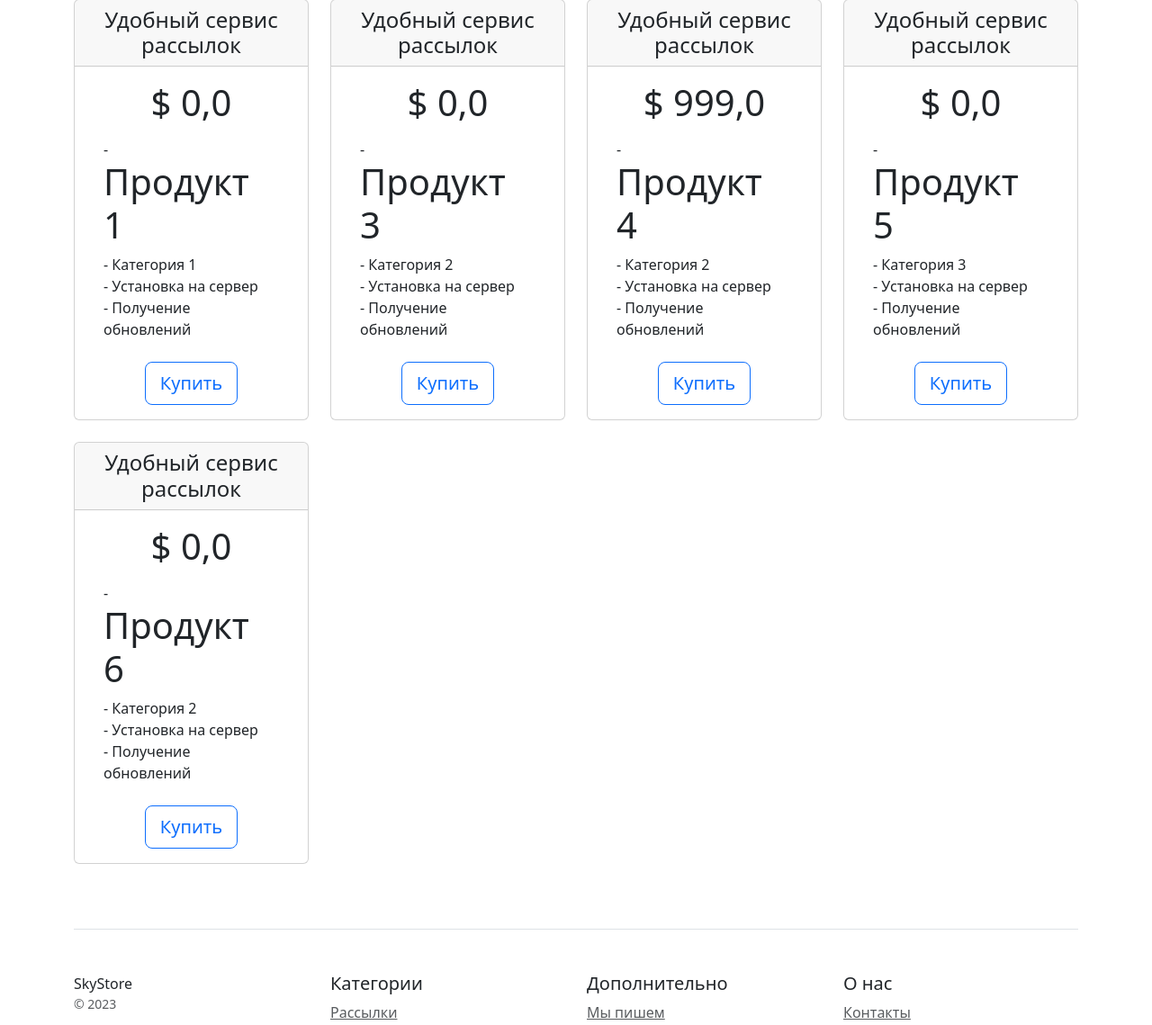
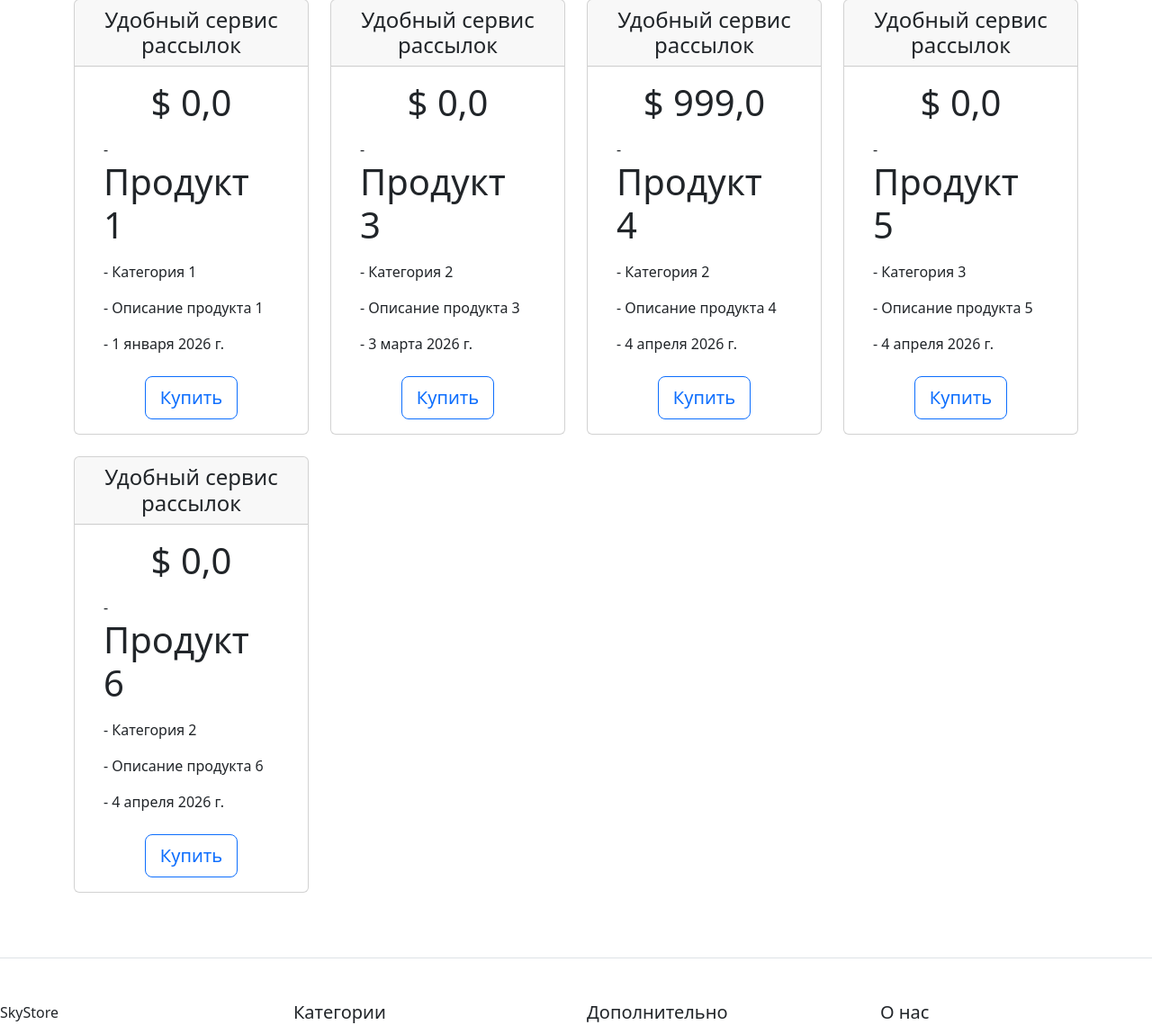
Before and after one commit to kokc80/H23, a Django app: page / in a window 1280 px wide. Shown: the part 340-1479 px from the top of the page at 90% size. Run offline with Django 5.2, Linux system fonts and the light colour scheme; data comes from the database, SQL or seed files in the repository; some libraries are stand-ins or nearby versions.

Commit message:
основной блок 20260304

```diff
--- /dev/null
+++ b/catalog/templates/includes/inc_footer.html
@@ -0,0 +1,30 @@
+    <footer class="pt-4 my-md-5 pt-md-5 border-top">
+        <div class="row">
+            <div class="col-12 col-md">
+                SkyStore
+                <small class="d-block mb-3 text-muted">&copy; 2023</small>
+            </div>
+            <div class="col-6 col-md">
+                <h5>Категории</h5>
+                <ul class="list-unstyled text-small">
+                    <li><a class="text-muted" href="#">Рассылки</a></li>
+                    <li><a class="text-muted" href="#">Телеграм боты</a></li>
+                    <li><a class="text-muted" href="#">Полезные утилиты</a></li>
+                    <li><a class="text-muted" href="#">Веб-приложения</a></li>
+                    <li><a class="text-muted" href="#">Микросервисы</a></li>
+                </ul>
+            </div>
+            <div class="col-6 col-md">
+                <h5>Дополнительно</h5>
+                <ul class="list-unstyled text-small">
+                    <li><a class="text-muted" href="#">Мы пишем</a></li>
+                </ul>
+            </div>
+            <div class="col-6 col-md">
+                <h5>О нас</h5>
+                <ul class="list-unstyled text-small">
+                    <li><a class="text-muted" href="/contacts/">Контакты</a></li>
+                </ul>
+            </div>
+        </div>
+    </footer>
--- a/catalog/templates/product_list.html
+++ b/catalog/templates/product_list.html
@@ -12,10 +12,10 @@
                 <div class="card-body">
                     <h1 class="card-title pricing-card-title">$ {{ item.price }}</h1>
                     <ul class="list-unstyled mt-3 mb-4 text-start m-3">
-                        <li>- <H1>{{ item.name_prod }}</H1></li>
-                        <li>- {{ item.category }}</li>
-                        <li>- Установка на сервер</li>
-                        <li>- Получение обновлений</li>
+                        <p><li>- <H1>{{ item.name_prod }}</H1></li>
+                        <p><li>- {{ item.category }}</li>
+                        <p><li>- {{ item.descr_prod|truncatechars:50 }}</li>
+                        <p><li>- {{ item.date_created_at }}</li>
                     </ul>
                     <button type="button" class="btn btn-lg btn-block btn-outline-primary">Купить</button>
                 </div>
--- a/catalog/views.py
+++ b/catalog/views.py
@@ -12,3 +12,6 @@
 
 def contact(request):
     return render(request, "contacts.html")
+
+
+#def product_detail(request)
```
Also changed, not shown: catalog/templates/home.html (+1 -31 lines).
